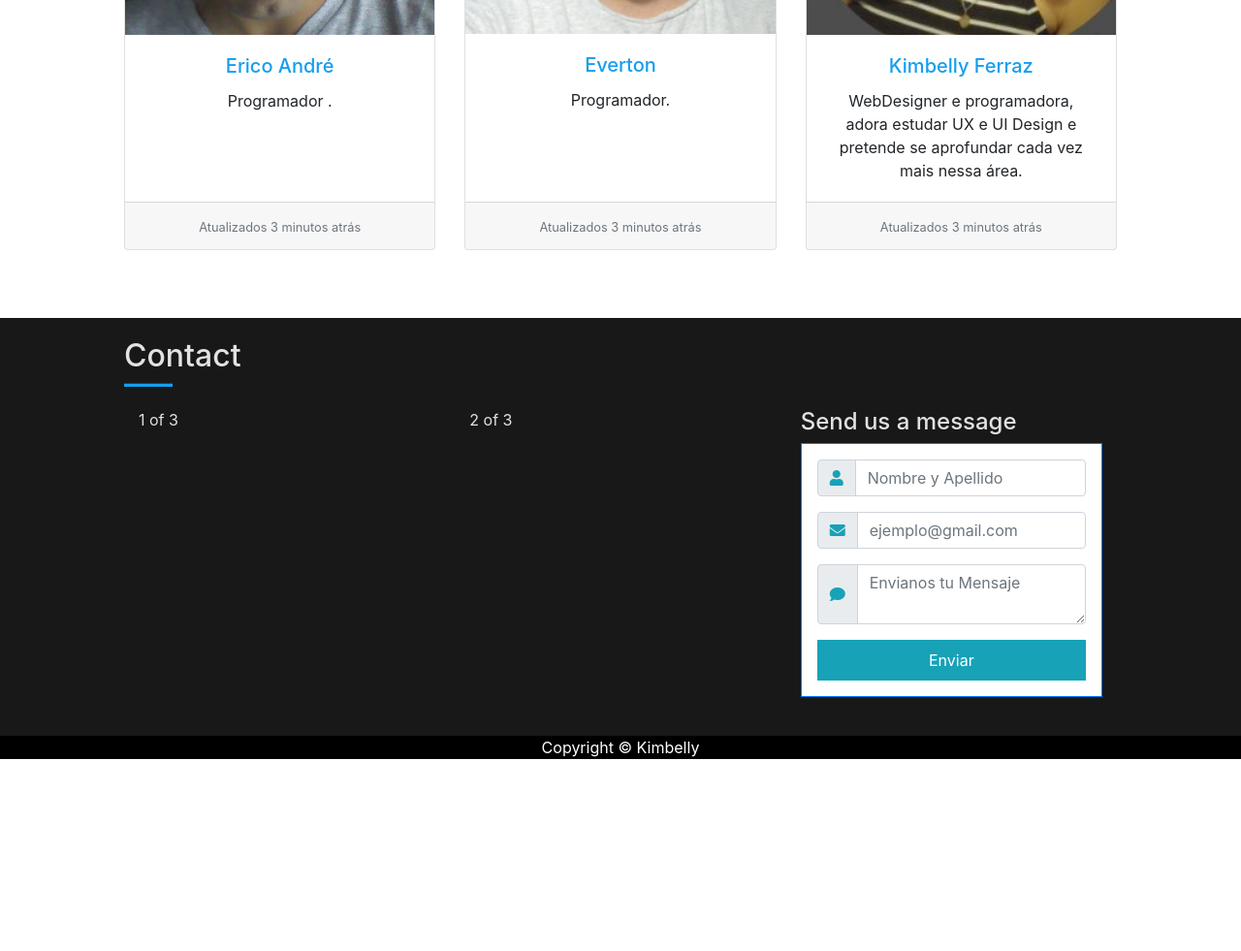
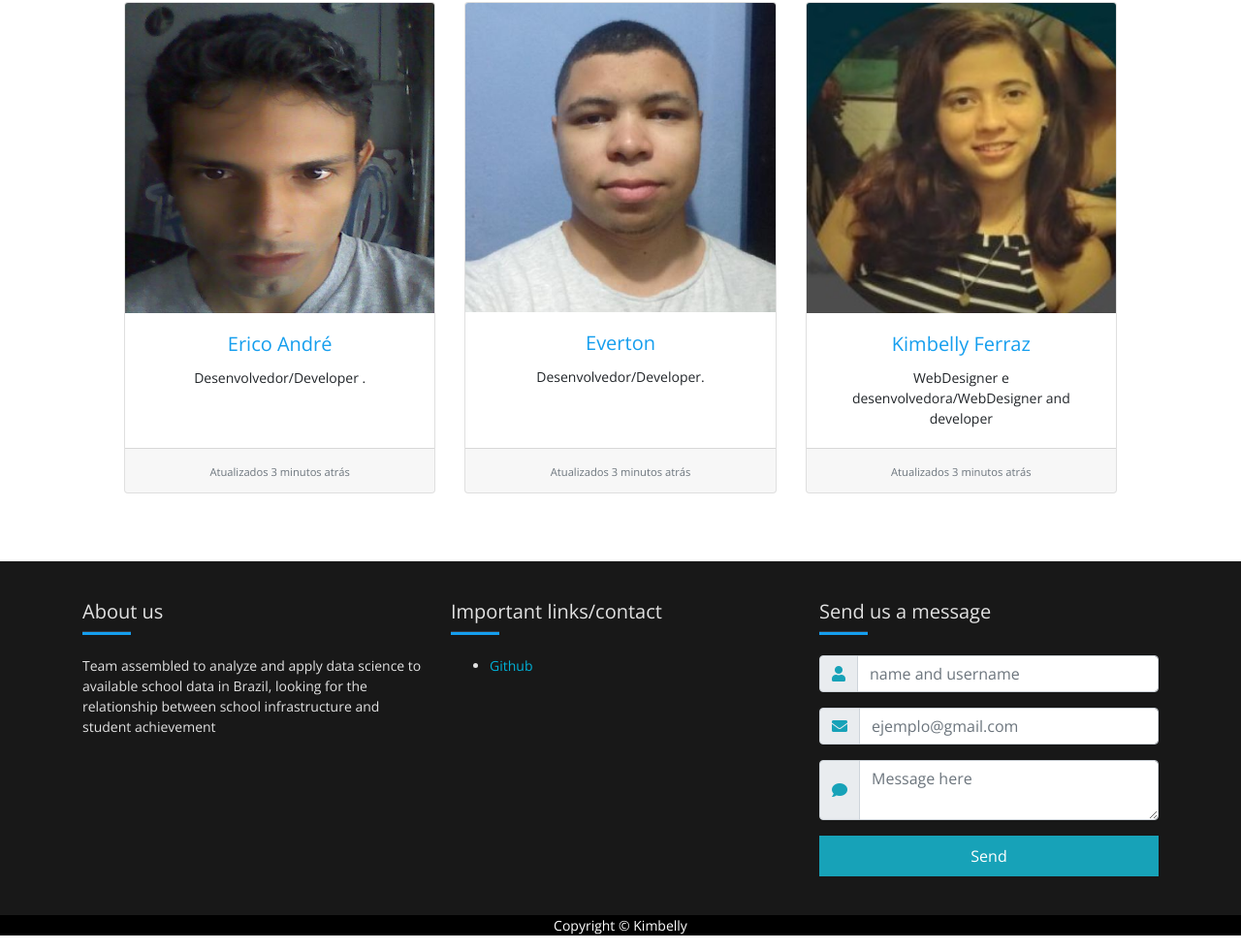
Before and after one commit to InfraSchools/infraschools.github.io, a plain HTML site: page index.html in a window 1280 px wide. Shown: the part 1794-2775 px from the top of the page at 97% size. Before the commit the page ends 2593 px from the top, so only its background shows below. Drawn offline with nearby package versions, Linux system fonts and the light colour scheme; a script that the page names is missing.

Commit message:
organizando mais 3

```diff
--- a/css/main.css
+++ b/css/main.css
@@ -79,16 +79,15 @@ body {
 }
 
 
-
 .carousselallofintro{
 	max-height: 100%;
 }
 .carousselallofintro img{
-	max-height: 500px;
+	max-height: 100%;
 	object-fit: cover;
 }
 .carousselallofintro .carousel-inner h5{
-
+	text-align: left;
 
 }
 
@@ -186,6 +185,7 @@ section{
 	background-color: #181818;
 	color: #E2E2E2 ;
 	margin-top: 30px;
+	padding: 40px;
 }
 .contact hr{
 
@@ -197,6 +197,10 @@ section{
     display: inline-block;
 }
 #titlecontact{
+	text-align: center;
+}
+.contact a{
+	color: #01b1d7;
 }
 
 
@@ -208,3 +212,10 @@ footer{
     text-align: center;
     color:white;
 }
+
+.deliveriesdiv{
+	padding-top: 30px;
+	padding-left: 10%;
+	padding-right: 10%;
+	padding-bottom: 40px;
+}
--- a/index.html
+++ b/index.html
@@ -5,6 +5,7 @@
     <meta charset="utf-8">
     <title>InfraSchools</title>
     <meta name="description" content="Info about InfraSchools project" />
+    <meta name="keywords" content="infraestrutura das escolas brasileiras, escolas, datascience">
     <meta name="author" content="Kimbelly Ferraz">
     <!-- favicons   ================================================== -->
       <link rel="shortcut icon" type="image/x-icon" href="images/fotoKimicone.ico"/>
@@ -13,8 +14,17 @@
     <meta name="viewport" content="width=device-width, initial-scale=1,shrink-to-fit=no, user-scalable=yes">
     <meta http-equiv="X-UA-Compatible" content="IE=edge" />
 
+
+
+  <!-- font awesome-->
+  <link href="https://fonts.googleapis.com/css?family=Josefin+Sans|Open+Sans|Raleway" rel="stylesheet">
   <!-- CSS     ================================================== -->
+  <link rel="stylesheet" href="css/flexslider.css">
+  <!-- Bootstrap CSS -->
+  <link rel="stylesheet" href="https://stackpath.bootstrapcdn.com/bootstrap/4.3.1/css/bootstrap.min.css">
+  <link rel="stylesheet" href="css/font-awesome.min.css">
   <link rel="stylesheet" href="css/main.css">
+
 
     <!-- script  ================================================== -->
     <!--<script src="js/.js"></script>
@@ -38,8 +48,6 @@
     <script src="https://use.fontawesome.com/2fb902f488.js"></script>
     <link href="https://use.fontawesome.com/releases/v5.0.6/css/all.css" rel="stylesheet">
 
-      <!-- Bootstrap CSS -->
-      <link rel="stylesheet" href="https://stackpath.bootstrapcdn.com/bootstrap/4.3.1/css/bootstrap.min.css">
 
 
   </head>
@@ -86,6 +94,7 @@
     </header>
 
 
+
   <!-- [ Start Caroussels/slider ]==========================================================================================================-->
 
   <div class="carousselallofintro" >
@@ -99,7 +108,7 @@
         <div class="carousel-item active">
           <img class="d-block w-100" src="images/slider/escolasimplesestruturaprec.jpg" alt="First slide">
           <div class="carousel-caption d-none d-md-block">
-            <h5>A infraestrutura nas escolas do Brasil e sua influência no rendimento escolar dos seus alunos</h5>
+            <h5>A infraestrutura nas escolas do Brasil e sua influência no rendimento escolar</h5>
             <p>...</p>
           </div>
         </div>
@@ -195,7 +204,7 @@
       <img class="card-img-top" src="images/imgericoandre.jpg" alt="Imagem de Erico capa do card">
       <div class="card-body">
         <h5 class="card-title">Erico André</h5>
-        <p class="card-text">Programador .</p>
+        <p class="card-text">Desenvolvedor/Developer .</p>
       </div>
       <div class="card-footer">
         <small class="text-muted">Atualizados 3 minutos atrás</small>
@@ -205,7 +214,7 @@
       <img class="card-img-top" src="images/imgeverton.jpg" alt="Imagem de Everton capa do card">
       <div class="card-body">
         <h5 class="card-title">Everton</h5>
-        <p class="card-text">Programador.</p>
+        <p class="card-text">Desenvolvedor/Developer.</p>
       </div>
       <div class="card-footer">
         <small class="text-muted">Atualizados 3 minutos atrás</small>
@@ -215,7 +224,7 @@
       <img class="card-img-top" src="images/imgkim.jpg" alt="Imagem de Kimbelly capa do card">
       <div class="card-body">
         <h5 class="card-title">Kimbelly Ferraz</h5>
-        <p class="card-text">WebDesigner e programadora, adora estudar UX e UI Design e pretende se aprofundar cada vez mais nessa área.</p>
+        <p class="card-text">WebDesigner e desenvolvedora/WebDesigner and developer</p>
       </div>
       <div class="card-footer">
         <small class="text-muted">Atualizados 3 minutos atrás</small>
@@ -228,33 +237,37 @@
 
 <!-- [Start contact ]=======================================================================================================-->
 <section class="contact">
-  <h2 id="titlecontact" >Contact</h2>
-  <hr>
 
   <div class="container">
 	  <div class="row">
 	    <div class="col-sm">
-	      1 of 3
+	    	 <h5>About us</h5>
+	    	 <hr>
+	    	 <p>
+				Team assembled to analyze and apply data science to available school data in Brazil, looking for the relationship between school infrastructure and student achievement</p>
 	    </div>
+
 	    <div class="col-sm">
-	      2 of 3
-	    </div>
-	    <div class="col-sm">
-	      <h4>Send us a message</h4>
+	    	<h5>Important links/contact</h5>
+	    	<hr>
+	    	<ul>
+	    		<li><a href="https://github.com/infraSchools">Github</a></li>
+	    	</ul>
 
 
-	      <form action="mail.php" method="post">
-                        <div class="card border-primary rounded-0">
+	    </div>
 
-                            <div class="card-body p-3">
+	    <div class="col-sm">
+	      <h5>Send us a message</h5>
+	      <hr>
 
-                                <!--Body-->
+	      <form role="form" method="POST" action="https://formspree.io/kimbellyferraz@gmail.com">
 	      	<div class="form-group">
 	      		<div class="input-group mb-2">
                 	<div class="input-group-prepend">
                         <div class="input-group-text"><i class="fa fa-user text-info"></i></div>
                     </div>
-                                        <input type="text" class="form-control" id="nombre" name="nombre" placeholder="Nombre y Apellido" required>
+                	<input type="text" class="form-control" id="nameformcontact" name="nameformcontact" placeholder="name and username" required>
                 </div>
             </div>
             <div class="form-group">
@@ -262,27 +275,28 @@
                     <div class="input-group-prepend">
                             <div class="input-group-text"><i class="fa fa-envelope text-info"></i></div>
                     </div>
-                                        <input type="email" class="form-control" id="nombre" name="email" placeholder="ejemplo@gmail.com" required>
+                	<input type="email" class="form-control" id="nameformcontact" name="email" placeholder="ejemplo@gmail.com" required>
                 </div>
             </div>
-
             <div class="form-group">
                 <div class="input-group mb-2">
                     <div class="input-group-prepend">
                         <div class="input-group-text"><i class="fa fa-comment text-info"></i></div>
                     </div>
-                                        <textarea class="form-control" placeholder="Envianos tu Mensaje" required></textarea>
+                    <textarea class="form-control" placeholder="Message here" required></textarea>
                 </div>
             </div>
 
             <div class="text-center">
-                                    <input type="submit" value="Enviar" class="btn btn-info btn-block rounded-0 py-2">
+                <input type="submit" value="Send" class="btn btn-info btn-block rounded-0 py-2">
             </div>
+	      </form>
 	    </div>
 
-                        </div>
-                    </form>
-                    <!--Form with header-->
+
+
+
+
 	    </div>
 	  </div>
  </div>
```
Also changed, not shown: deliveries.html (+65 -8 lines), images/slider/escola_2.jpg (added), images/slider/escolaprecchao.jpg (added), images/slider/escolaprecent.jpg (added), images/slider/escolaprecescolapedroaleixo.jpg (added), images/slider/escolaprecporta.jpg (added). Lines whose indentation alone changed are shown as unchanged.
